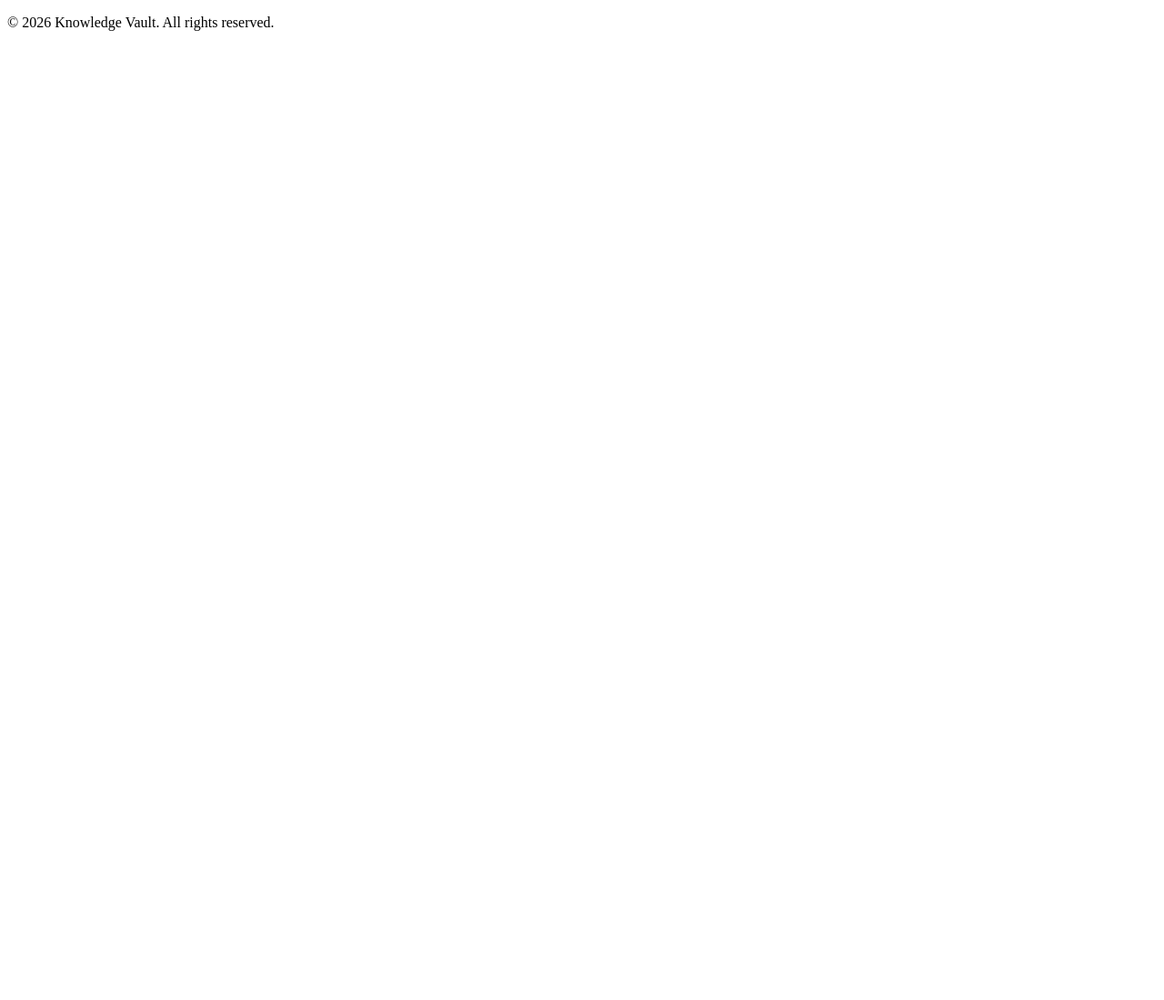
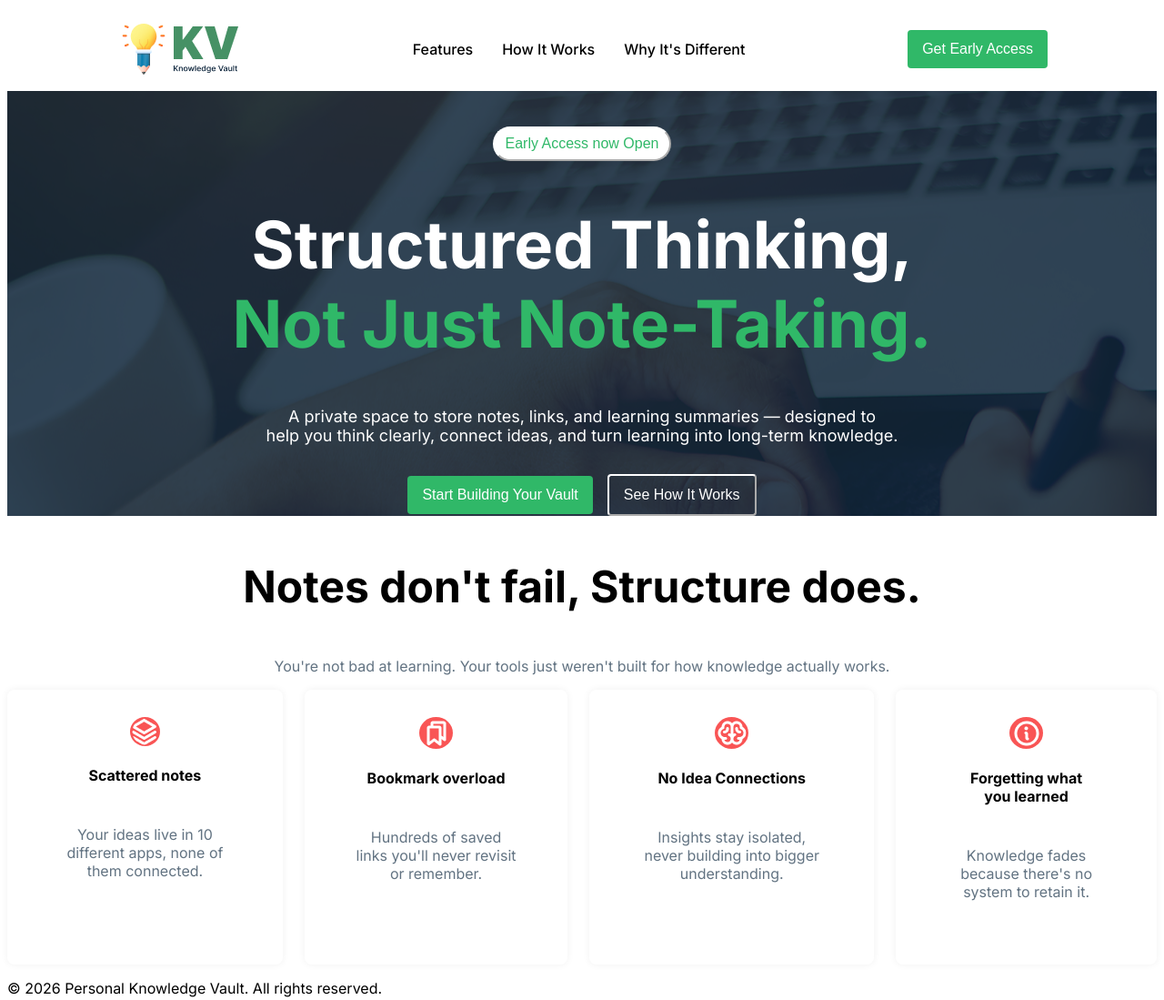
Before and after one commit to anim710/B13_Assign-1-Knowledge_Vault, a plain HTML site: page index.html in a window 1280 px wide. Shown: the whole page at 91% size. Before the commit the page ends 800 px from the top, so only its background shows below. Drawn offline with Linux system fonts and the light colour scheme.

Commit message:
Updated feature's / added navbar header section

```diff
--- /dev/null
+++ b/Styles/style.css
@@ -0,0 +1,158 @@
+
+
+.inter-normal {
+  font-family: "Inter", sans-serif;
+  font-optical-sizing: auto;
+  /* font-weight: <weight>; */
+  font-style: Medium;
+}
+
+
+nav{
+    display: flex;
+    align-items: center;
+    gap: 20px;
+    justify-content: space-between;
+    padding: 16px 120px 16px 120px;
+}
+
+nav ul li{
+    list-style: none;
+    margin-right: 32px;
+}
+
+nav ul{
+    display: flex;
+    align-items: center;
+    /* gap: 30px; */
+
+}
+
+nav li a{
+    text-decoration: none;
+
+}
+
+.dark_2{
+    color: black;
+    font-weight: 500;
+    font-size: 16px;
+}
+
+.btn-primary{
+    background-color: #30B868;
+    font-weight: semi-bold;
+    color: white;
+    padding: 12px 16px 12px 16px;
+    border-radius: 4px;
+    font-size: 16px;
+    border: none;
+
+}
+/* Banner Styles */
+.banner{
+    background-image: url('../assets/hero-bg.png');
+    background-position: top-left, bottom-right;
+    text-align: center;
+}
+
+.banner-description{
+    font-size: 18px;
+    color:white;
+    text-align: center;
+
+}
+.banner-heading{
+    font-size: 72px;
+    text-align: center;
+    font-style: bold;
+}
+.bnh-u{
+    color: white;
+}
+.bnh-d{
+    color: #30B868;
+}
+
+.btn-2{
+    /* display: flex; */
+    justify-content: center;
+    align-items: center;
+    color: white;
+    border-radius: 4px;
+    border-color: white;
+    background-color: transparent;
+    padding: 12px 16px 12px 16px;
+    font-size: 16px;
+    font-weight: semi-bold;
+    margin-left: 16px;
+
+
+}
+.btn-3{
+    /* display: flex; */
+    justify-content: center;
+    align-items: center;
+    color: #30B868;
+    border-radius: 1000px;
+    border-color: white;
+    background-color: white;
+    padding: 8px 12px 8px 12px;
+    font-size: 16px;
+    font-weight: semi-bold;
+    margin-top: 39px ;
+}
+
+.lower-banner-buttons{
+    display: flex;
+    justify-content: center;
+    align-items: center;
+    margin-top: 32px ;
+
+}
+
+.notes-title{
+    font-size: 48px;
+    text-align: center;
+    font-style: bold;
+}
+.notes-desc{
+    font-size: 16px;
+    text-align: center;
+    color: #627382;
+}
+
+.text-center{
+    text-align: center;
+}
+.notes-img{
+    background-color: #F95555;
+    padding: 1.5px 2.5px;
+    display: flex;
+    align-items: center;
+    justify-content: center;
+    border-radius: 50%;
+    margin: 0 auto 20px;
+}
+.notes-container{
+    display: flex;
+    gap: 24px;
+
+}
+.note-description{
+    padding: 24px;
+    text-align: center;
+}
+.note-title{
+    text-align: center;
+}
+
+.grey-color{
+    color: #627382;
+}
+.note{
+    padding: 30px;
+    box-shadow: 0px 0px 8px 0px rgba(0, 0, 0, 0.06);
+    border-radius: 8px;
+
+}
--- a/index.html
+++ b/index.html
@@ -4,14 +4,79 @@
     <meta charset="UTF-8">
     <meta name="viewport" content="width=device-width, initial-scale=1.0">
     <title>Knowledge Vault</title>
+    <link rel="preconnect" href="https://fonts.googleapis.com">
+<link rel="preconnect" href="https://fonts.gstatic.com" crossorigin>
+<link href="https://fonts.googleapis.com/css2?family=Inter:ital,opsz,wght@0,14..32,100..900;1,14..32,100..900&display=swap" rel="stylesheet">
+    <link rel="stylesheet" href="./Styles/style.css">
 </head>
-<body>
+<body class="inter-normal">
     <header>
 
+        <nav>
+            <img src="./assets/logo-navbar.png" alt="" srcset="">
+            <ul>
+                <li><a class="dark_2" href="#Features">Features</a></li>
+                <li><a class="dark_2" href="#How It Works">How It Works</a></li>
+                <li><a class="dark_2" href="#Why It's Different">Why It's Different</a></li>
+            </ul>
+            <button class="btn-primary">Get Early Access</button>
+        </nav>
+        <div class="banner">
+            <div class="banner-contetnt">
+                <button class="btn-3">Early Access now Open</button>
+                <h1 class="banner-heading">
+                    <span class="bnh-u">Structured Thinking,</span><br><span class="bnh-d">Not Just Note-Taking.</span>
+                </h1>
+                <p class="banner-description">
+                    A private space to store notes, links, and learning summaries — designed to<br>
+                    help you think clearly, connect ideas, and turn learning into long-term knowledge.
+                </p>
+                <div class="lower-banner-buttons">
+                    <button class="btn-primary">Start Building Your Vault</button>
+                <button class="btn-2">See How It Works</button>
+                </div>
+
+            </div>
+
+        </div>
+
+        <section class="notes">
+            <h3 class="notes-title text-center">Notes don't fail, Structure does.</h3>
+            <p class="notes-desc text-center">You're not bad at learning. Your tools just weren't built for how knowledge actually works.</p>
+
+            <div class="notes-container">
+                <!-- .notes*4>img+h4.note-title+p.note-description -->
+                <div class="note">
+                    <img class="notes-img" src="assets/Vector.png" alt="">
+                    <h4 class="note-title">Scattered notes</h4>
+                    <p class="note-description grey-color">Your ideas live in 10 different apps, none of them connected.</p>
+                </div>
+                <div class="note">
+                    <img class="notes-img" src="assets/Bookmarks.png" alt="">
+                    <h4 class="note-title">Bookmark overload</h4>
+                    <p class="note-description grey-color">Hundreds of saved links you'll never revisit or remember.</p>
+                </div>
+                <!-- <div class="note">
+                    <img src="" alt="">
+                    <h4 class="note-title"></h4>
+                    <p class="note-descriptio"></p>
+                </div> -->
+                <div class="note">
+                    <img class="notes-img" src="./assets/Brain.png" alt="">
+                    <h4 class="note-title">No Idea Connections</h4>
+                    <p class="note-description grey-color">Insights stay isolated, never building into bigger understanding.</p>
+                </div>
+                <div class="note">
+                    <img class="notes-img" src="assets/Info.png" alt="">
+                    <h4 class="note-title">Forgetting what<br>you learned</h4>
+                    <p class="note-description grey-color">Knowledge fades because there's no system to retain it.</p>
+                </div>
+
+        </section>
     </header>
 
     <footer>
-        <p>&copy; 2026 Knowledge Vault. All rights reserved.</p>
+        <p>&copy; 2026 Personal Knowledge Vault. All rights reserved.</p>
     </footer>
 
 </body>
```
